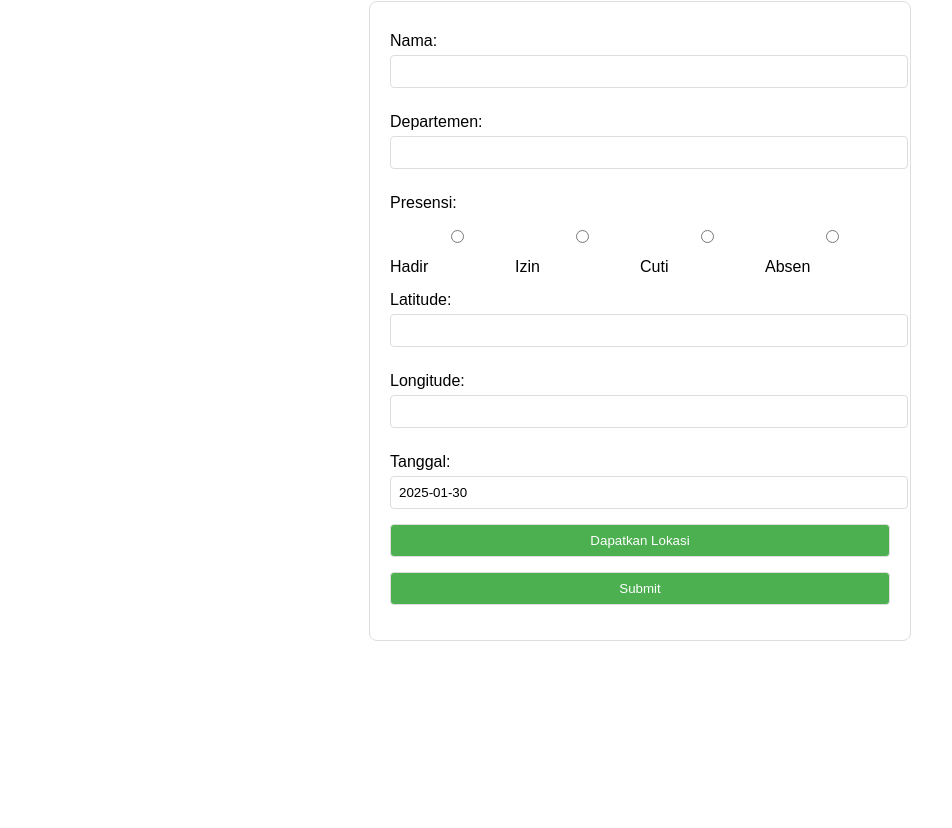
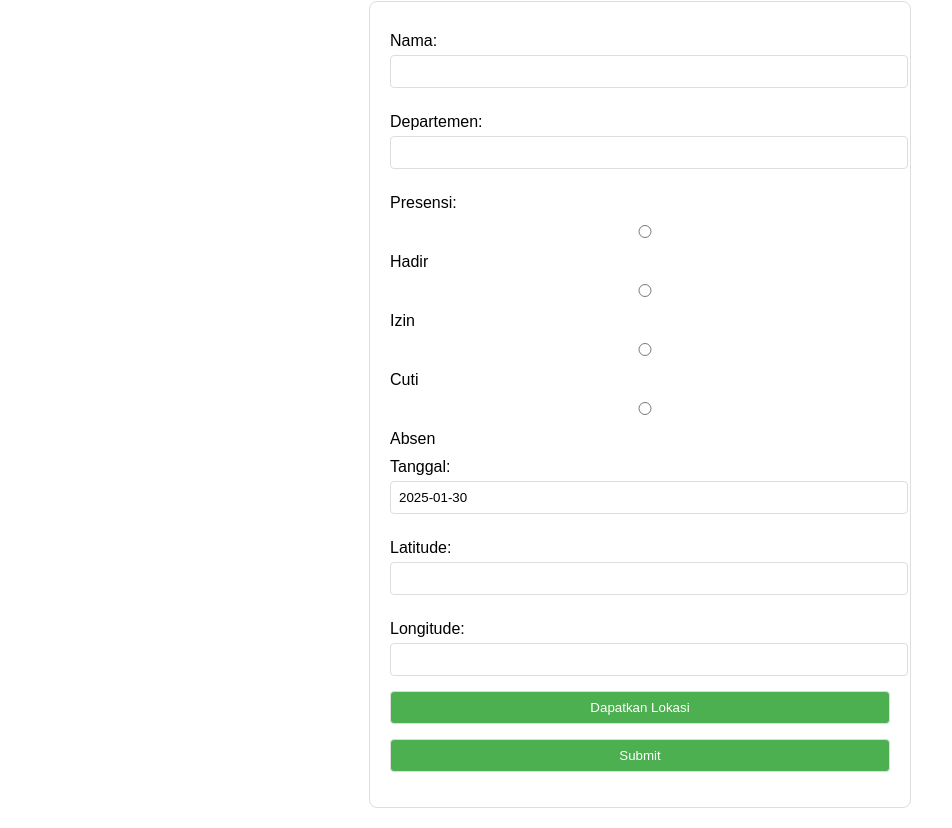
Before and after one commit to ikhsan-rd/geolocation-presensi, a plain HTML site: page index.html in a window 1280 px wide. Shown: the part 79-907 px from the top of the page, without its empty margins (0-952 px from the left). Before the commit the page ends 800 px from the top, so only its background shows below. Drawn offline with Linux system fonts and the light colour scheme; no server answers.

Commit message:
Update index.html
extra

```diff
--- a/index.html
+++ b/index.html
@@ -37,7 +37,7 @@
       cursor: not-allowed;
     }
     .radio-group {
-      display: flex;
+      display: block
       justify-content: space-between;
     }
     .radio-group label {
@@ -62,14 +62,14 @@
       <label><input type="radio" name="presensi" value="Absen"> Absen</label>
     </div>
 
+    <label for="tanggal">Tanggal:</label>
+    <input type="text" id="tanggal" name="tanggal" readonly>
+
     <label for="latitude">Latitude:</label>
     <input type="text" id="latitude" name="latitude" readonly>
 
     <label for="longitude">Longitude:</label>
     <input type="text" id="longitude" name="longitude" readonly>
-
-    <label for="tanggal">Tanggal:</label>
-    <input type="text" id="tanggal" name="tanggal" readonly>
 
     <button type="button" id="getLocationButton">Dapatkan Lokasi</button>
     <button type="submit">Submit</button>
```
